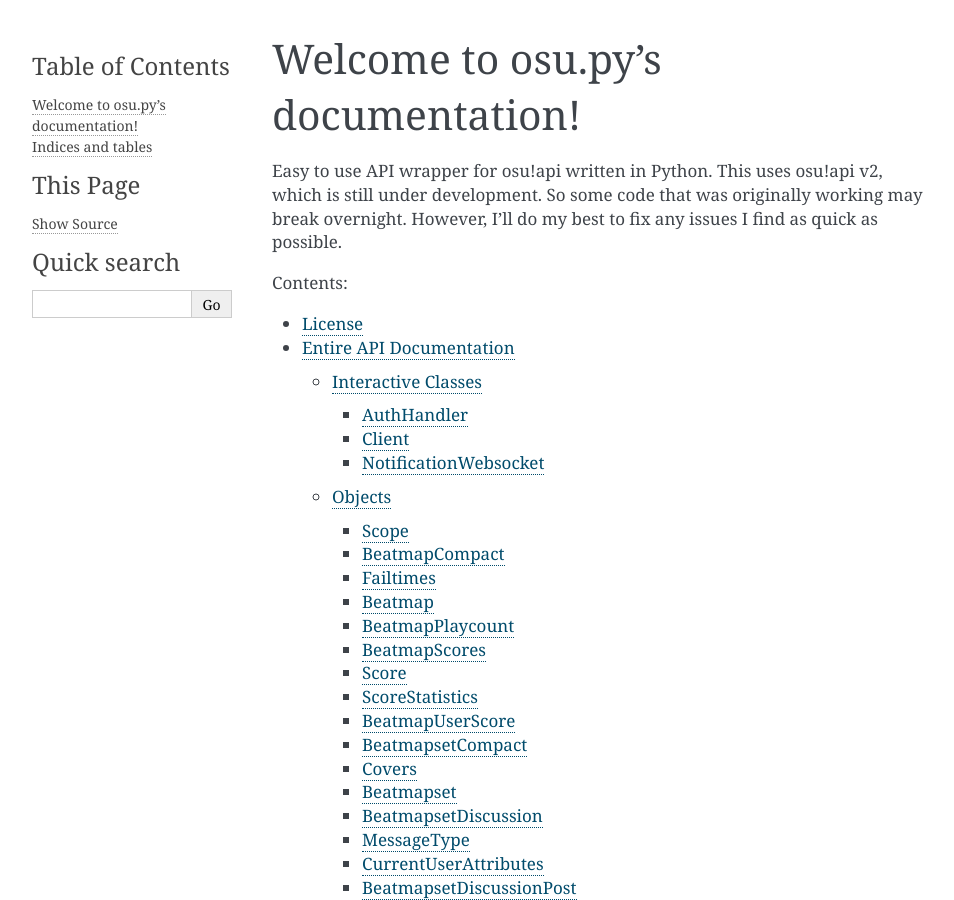
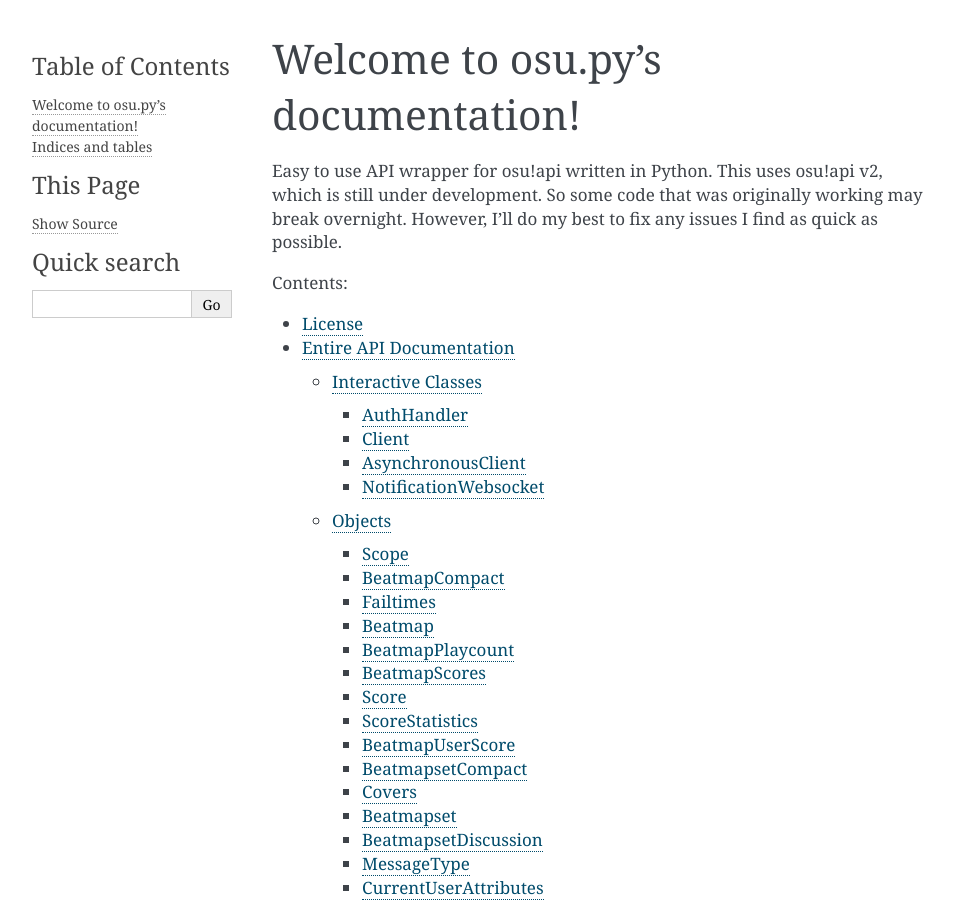
Before and after one commit to Sheppsu/osu.py, a Sphinx documentation site: the page built from docs/source/index.rst, in a window 1280 px wide and 900 px high. Shown: the whole window, without its empty margins (148-1102 px from the left). Built offline with Sphinx 7.4.7, drawn with Linux system fonts in a browser that asks for light colours.

Commit message:
AsynchronousClient doc

```diff
--- a/docs/source/api.rst
+++ b/docs/source/api.rst
@@ -26,6 +26,12 @@
 ^^^^^^
 
 .. autoclass:: osu.Client
+    :members:
+
+AsynchronousClient
+^^^^^^^^^^^^^^^^^^
+
+.. autoclass:: osu.AsynchronousClient
     :members:
 
 NotificationWebsocket
```
